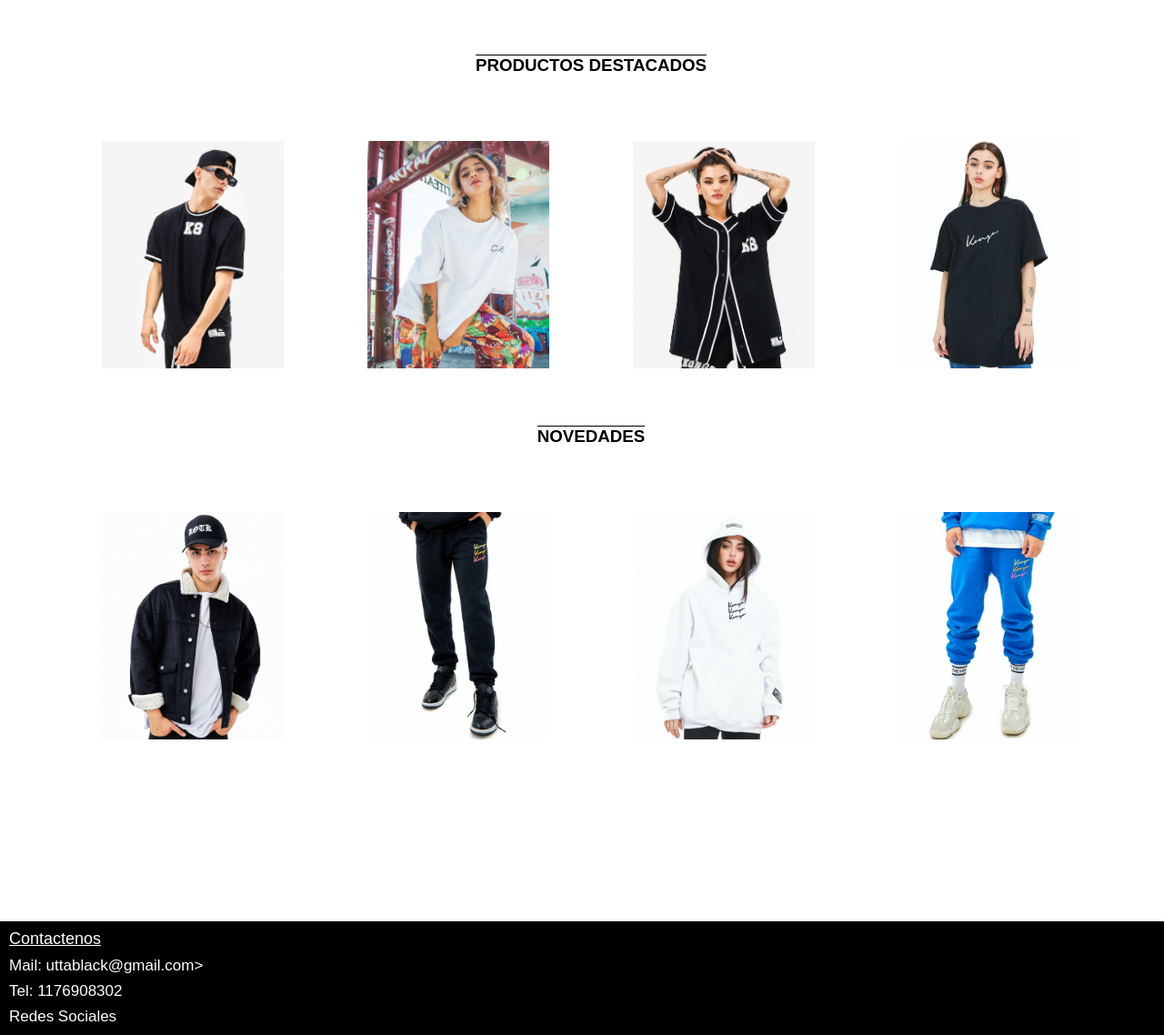
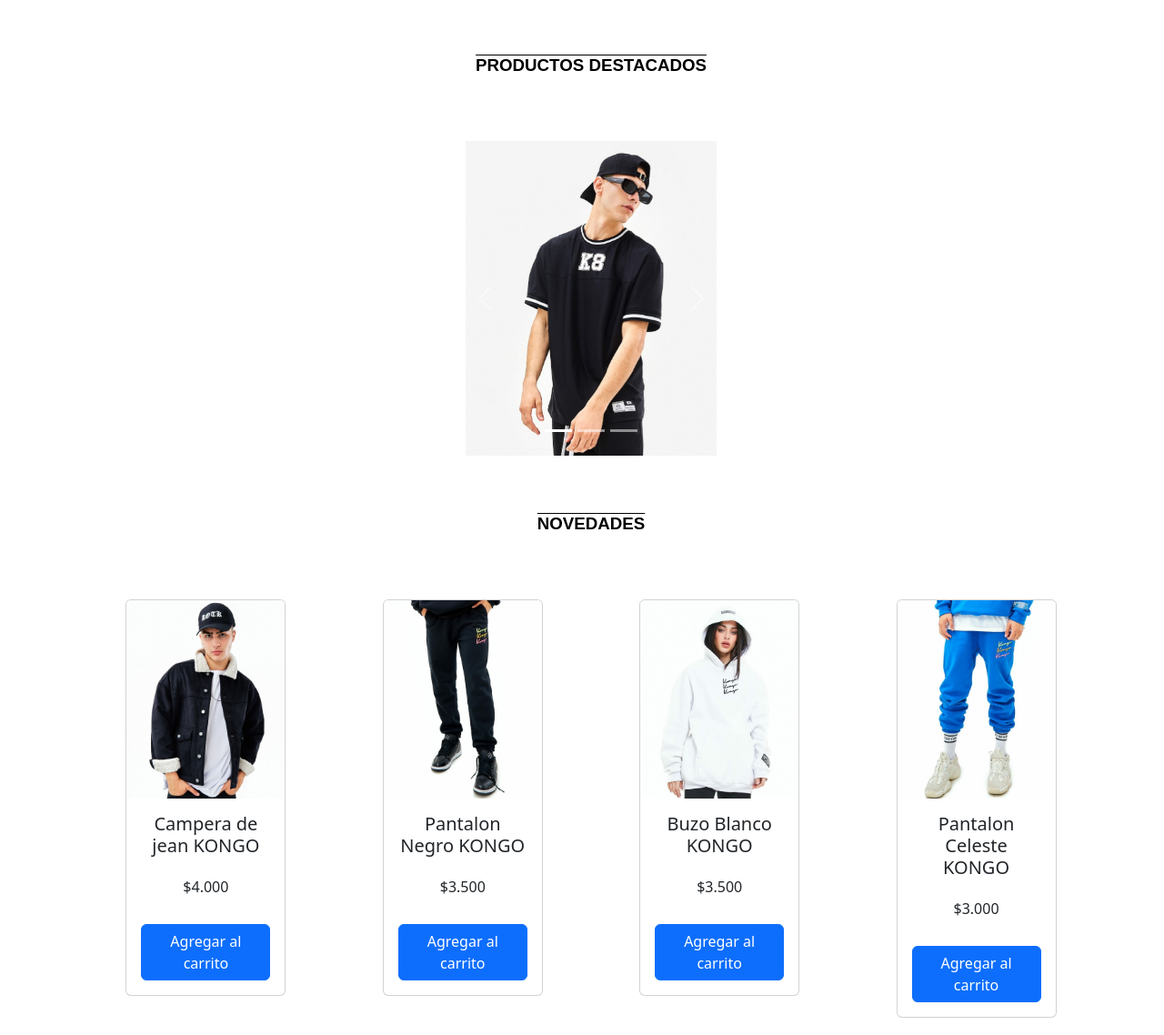
Before and after one commit to UlisesAcu/Venta-de-Indumentaria-, a plain HTML site: page index.html in a window 1280 px wide. Shown: the part 161-1299 px from the top of the page at 91% size. Drawn offline with nearby package versions, Linux system fonts and the light colour scheme.

Commit message:
agregue cards y carrusel al index.html

```diff
--- a/index.html
+++ b/index.html
@@ -6,18 +6,23 @@
     <meta http-equiv="X-UA-Compatible" content="IE=edge">
     <meta name="viewport" content="width=device-width, initial-scale=1.0">
     <link rel="shortcut icon" href="./images/images-inicio/imagenLogo.png">
-    <link href="https://cdn.jsdelivr.net/npm/bootstrap@5.2.1/dist/css/bootstrap.min.css" rel="stylesheet" integrity="sha384-iYQeCzEYFbKjA/T2uDLTpkwGzCiq6soy8tYaI1GyVh/UjpbCx/TYkiZhlZB6+fzT" crossorigin="anonymous">   -->
+    <link href="https://cdn.jsdelivr.net/npm/bootstrap@5.2.1/dist/css/bootstrap.min.css" rel="stylesheet"
+        integrity="sha384-iYQeCzEYFbKjA/T2uDLTpkwGzCiq6soy8tYaI1GyVh/UjpbCx/TYkiZhlZB6+fzT" crossorigin="anonymous"> -->
     <link rel="stylesheet" href="./styles/styles.css">
     <!-- CSS only -->
 
     <title>Inicio</title>
 </head>
 
-<body>
+<body class="container-fluid">
     <header>
+
+        <section class="row">
             <a href="./index.html">
                 <h1>UTTA Black</h1>
-            <nav>
+        </section>
+
+        <nav class="row">
             <ul>
                 <li class="lista"><a href="./index.html">Inicio</a></li>
                 <li class="lista"><a href="./pages/remeras.html">Remeras</a></li>
@@ -30,26 +35,103 @@
 
 
     <main>
-        <div>
+        <div class="row">
             <h3 class="destacado"> PRODUCTOS DESTACADOS</h3>
         </div>
 
+
+        <div class="row">
             <div class="remeras__img1">
-            <img src="./images/images-inicio/remera1.jpg" alt="remera negra k8" class="tamaño__img">
-            <img src="./images/images-inicio/remera3.jpg" alt="remeron blanco ca" class="tamaño__img">
-            <img src="./images/images-inicio/remera2.jpg" alt="remeron negro k8" class="tamaño__img">
-            <img src="./images/images-inicio/remera4.jpg" class="tamaño__img">
+                <div class="container">
+                    <div id="carouselExampleIndicators" class="carousel slide" data-bs-ride="true">
+                        <div class="carousel-indicators">
+                            <button type="button" data-bs-target="#carouselExampleIndicators" data-bs-slide-to="0"
+                                class="active" aria-current="true" aria-label="Slide 1"></button>
+                            <button type="button" data-bs-target="#carouselExampleIndicators" data-bs-slide-to="1"
+                                aria-label="Slide 2"></button>
+                            <button type="button" data-bs-target="#carouselExampleIndicators" data-bs-slide-to="2"
+                                aria-label="Slide 3"></button>
+                        </div>
+                        <div class="carousel-inner">
+                            <div class="carousel-item active">
+                                <img src="./images/images-inicio/remera1.jpg" class="d-block w-100" alt="...">
+                            </div>
+                            <div class="carousel-item">
+                                <img src="./images/images-inicio/remera3.jpg" class="d-block w-100" alt="...">
+                            </div>
+                            <div class="carousel-item">
+                                <img src="./images/images-inicio/remera2.jpg" class="d-block w-100" alt="...">
+                            </div>
+                        </div>
+                        <button class="carousel-control-prev" type="button" data-bs-target="#carouselExampleIndicators"
+                            data-bs-slide="prev">
+                            <span class="carousel-control-prev-icon" aria-hidden="true"></span>
+                            <span class="visually-hidden">Previous</span>
+                        </button>
+                        <button class="carousel-control-next" type="button" data-bs-target="#carouselExampleIndicators"
+                            data-bs-slide="next">
+                            <span class="carousel-control-next-icon" aria-hidden="true"></span>
+                            <span class="visually-hidden">Next</span>
+                        </button>
+                    </div>
+                </div>
+            </div>
         </div>
 
         <div>
             <h3 class="destacado"> NOVEDADES</h3>
         </div>
+
+        <div class="row">
             <div class="remeras__img1">
-            <img src="./images/images-inicio/campera-buzo1.jpeg" alt="Campera KONGO" class="tamaño__img">
-            <img src="./images/images-inicio/pantalon1.jpg" alt="Pantalon Negro KONGO" class="tamaño__img">
-            <img src="./images/images-inicio/campera-buzo2.jpg" alt="Buzo Blanco KONGO" class="tamaño__img">
-            <img src="./images/images-inicio/pantalon2.jpg" class="tamaño__img">
+                <div>
+                    <div class="card" style="width: 11rem;">
+                        <img src="./images/images-inicio/campera-buzo1.jpeg" class="card-img-top" alt="...">
+                        <div class="card-body">
+                            <h5 class="card-title">Campera de jean KONGO</h5>
+                            <p class="card-text"> $4.000</p>
+                            <a href="#" class="btn btn-primary">Agregar al carrito</a>
                         </div>
+                    </div>
+                </div>
+
+                <div>
+                    <div class="card" style="width: 11rem;">
+                        <img src="./images/images-inicio/pantalon1.jpg" class="card-img-top"
+                            alt=" Pantalon Negro JONGO">
+                        <div class="card-body">
+                            <h5 class="card-title">Pantalon Negro KONGO</h5>
+                            <p class="card-text">$3.500</p>
+                            <a href="#" class="btn btn-primary">Agregar al carrito</a>
+                        </div>
+                    </div>
+                </div>
+
+                <div>
+                    <div class="card" style="width: 11rem;">
+                        <img src="./images/images-inicio/campera-buzo2.jpg" class="card-img-top"
+                            alt="Buzo Blanco KONGO">
+                        <div class="card-body">
+                            <h5 class="card-title">Buzo Blanco KONGO</h5>
+                            <p class="card-text">$3.500</p>
+                            <a href="#" class="btn btn-primary">Agregar al carrito</a>
+                        </div>
+                    </div>
+                </div>
+
+                <div>
+                    <div class="card" style="width: 11rem;">
+                        <img src="./images/images-inicio/pantalon2.jpg" class="card-img-top"
+                            alt="Pantalon Celeste KONGO">
+                        <div class="card-body">
+                            <h5 class="card-title">Pantalon Celeste KONGO</h5>
+                            <p class="card-text">$3.000</p>
+                            <a href="#" class="btn btn-primary">Agregar al carrito</a>
+                        </div>
+                    </div>
+                </div>
+            </div>
+
     </main>
 
 
@@ -62,8 +144,11 @@
             <img src="./images/images-inicio/logo ig.png" alt="logo de intagram" class="footer__ig"></a>
         <p class="diseño"> © Ulises Tomas Acuña - 2022</p>
     </footer>
+
     <!-- JavaScript Bundle with Popper -->
-<script src="https://cdn.jsdelivr.net/npm/bootstrap@5.2.1/dist/js/bootstrap.bundle.min.js" integrity="sha384-u1OknCvxWvY5kfmNBILK2hRnQC3Pr17a+RTT6rIHI7NnikvbZlHgTPOOmMi466C8" crossorigin="anonymous"></script>
+    <script src="https://cdn.jsdelivr.net/npm/bootstrap@5.2.1/dist/js/bootstrap.bundle.min.js"
+        integrity="sha384-u1OknCvxWvY5kfmNBILK2hRnQC3Pr17a+RTT6rIHI7NnikvbZlHgTPOOmMi466C8" crossorigin="anonymous">
+        </script>
 </body>
 
 </html>
--- a/styles/styles.css
+++ b/styles/styles.css
@@ -9,6 +9,7 @@ header {
     background-color: black;
     position: sticky;
     top: 0px;
+    z-index: 1;
 
 
 }
@@ -64,7 +65,7 @@ main {
 
 }
 
-
+.container {width: 300px;}
 
 .destacado {
     color: black;
```
Lines whose indentation alone changed are shown as unchanged.
